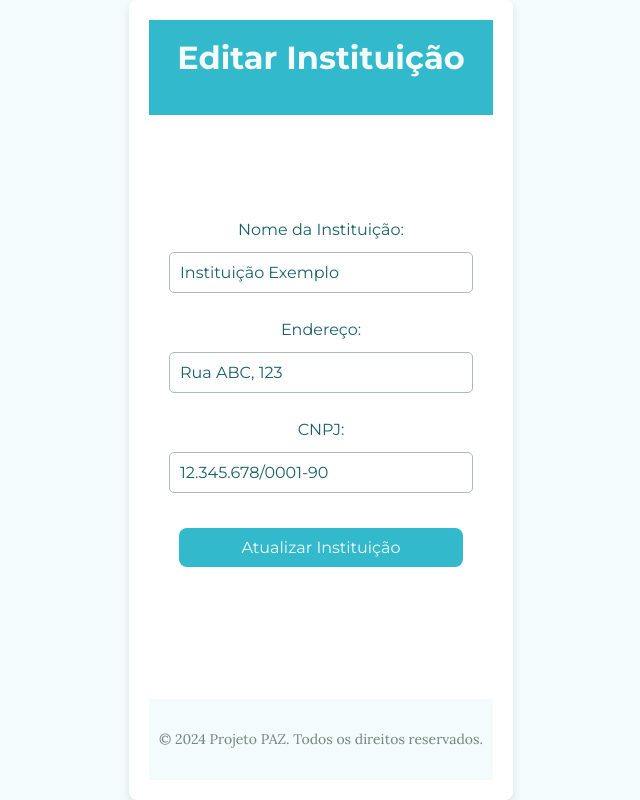
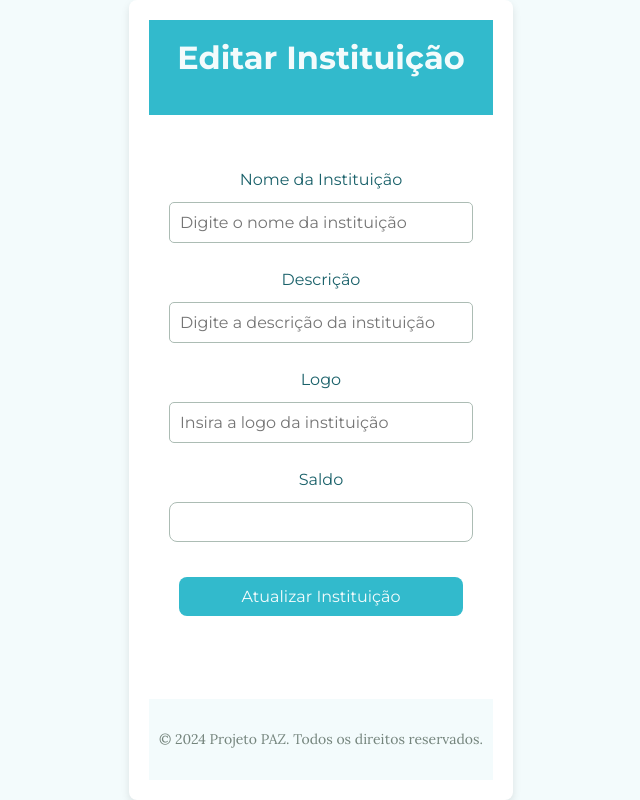
Before and after one commit to nasc2005/Projeto_Paz, a React (Vite) app in the folder Front-end/Teste React/projeto teste/: page /editar-instituicao/1 in a window 1280 px wide. Shown: the whole page, without its empty margins (319-959 px from the left). Built offline with nearby package versions, Linux system fonts and the light colour scheme; no server answers.

Commit message:
crud instituicao e ajustes em nomes de labels

```diff
--- a/Front-end/Teste React/projeto teste/src/pages/adcionar-produto.jsx
+++ b/Front-end/Teste React/projeto teste/src/pages/adcionar-produto.jsx
@@ -115,7 +115,7 @@ function AdicionarProduto() {
           <input
             type="number"
             id="valor_custo"
-            name="custo"
+            name="valor_custo"
             value={produto.valor_custo}
             onChange={handleInputChange}
             required
@@ -131,11 +131,11 @@ function AdicionarProduto() {
             required
           />
 
-          <label htmlFor="quantidade">Quantidade:</label>
+          <label htmlFor="estoque">Quantidade:</label>
           <input
             type="number"
             id="estoque"
-            name="quantidade"
+            name="estoque"
             value={produto.estoque}
             onChange={handleInputChange}
             required
--- a/Front-end/Teste React/projeto teste/src/pages/cadastroInstituicao.jsx
+++ b/Front-end/Teste React/projeto teste/src/pages/cadastroInstituicao.jsx
@@ -1,34 +1,65 @@
 // src/pages/CadastroInstituicao.jsx
 import React, { useState } from 'react';
+import Swal from 'sweetalert2'; // Adicionando SweetAlert2 para notificações
+import { useNavigate } from 'react-router-dom'; // Importando useNavigate para navegação
 import '../styles/cadastroInstituicao.css';
+import { postInstituicao } from '../services/api-instituicoes';
 
 function CadastroInstituicao() {
   // Estado para armazenar os dados do formulário
-  const [formData, setFormData] = useState({
-    name: '',
-    email: '',
-    cnpj: '',
-    phone: '',
-    address: ''
+  const [instituicao, setInstituicao] = useState({
+    nome: '',
+    descricao: '',
+    logo: '',
+    saldo: ''
   });
+
+  const navigate = useNavigate(); // Hook de navegação
 
   // Função para lidar com mudanças nos campos do formulário
   const handleInputChange = (e) => {
-    const { id, value } = e.target;
-    setFormData({
-      ...formData,
-      [id]: value
-    });
+    const { name, value } = e.target;
+    setInstituicao({ ...instituicao, [name]: value });
+  };
+
+  // Função para adicionar uma nova instituição
+  const addInstituicao = async () => {
+    const novaInstituicao = {
+      nome: instituicao.nome,
+      descricao: instituicao.descricao,
+      logo: instituicao.logo,
+      saldo: instituicao.saldo
+    };
+
+    try {
+      await postInstituicao(novaInstituicao);
+      Swal.fire({
+        title: 'Instituições Cadastrada!',
+        text: 'A instituição foi cadastrada com sucesso.',
+        icon: 'success',
+        confirmButtonText: 'OK'
+      }).then(() => {
+        // Redirecionar para a página de cadastrar admin
+        navigate('/cadastrar-adm');
+      });
+
+      // Resetar o formulário após o envio (opcional)
+      setInstituicao({ nome: '', descricao: '', logo: '', saldo: '' });
+    } catch (error) {
+      console.error("Erro ao cadastrar instituição:", error);
+      Swal.fire({
+        title: 'Erro!',
+        text: 'Não foi possível cadastrar a instituição.',
+        icon: 'error',
+        confirmButtonText: 'OK'
+      });
+    }
   };
 
   // Função para lidar com o envio do formulário
   const handleSubmit = (e) => {
-    e.preventDefault(); // Evita o comportamento padrão do envio do formulário
-
-    // Aqui você pode adicionar a lógica de envio para o backend ou API
-
-    // Após o envio, redireciona para a página de cadastro de ADM
-    window.location.href = '/cadastro-adm'; // Supondo que a página de cadastro de ADM seja uma rota
+    e.preventDefault();
+    addInstituicao(); // Chama a função para salvar os dados
   };
 
   return (
@@ -40,52 +71,45 @@ function CadastroInstituicao() {
       <div className="form-box">
         <h2>Insira os dados da Instituição</h2>
         <form onSubmit={handleSubmit}>
-          <label htmlFor="institution-name">Nome da Instituição</label>
+          <label htmlFor="nome">Nome da Instituição</label>
           <input
             type="text"
-            id="name"
+            id="nome"
+            name="nome"
             placeholder="Digite o nome da instituição"
-            value={formData.name}
+            value={instituicao.nome}
             onChange={handleInputChange}
             required
           />
 
-          <label htmlFor="institution-email">E-mail</label>
+          <label htmlFor="descricao">Descrição</label>
           <input
-            type="email"
-            id="email"
-            placeholder="Digite o e-mail"
-            value={formData.email}
+            type="text"
+            id="descricao"
+            name="descricao"
+            placeholder="Digite a descrição da instituição"
+            value={instituicao.descricao}
             onChange={handleInputChange}
             required
           />
 
-          <label htmlFor="institution-cnpj">CNPJ</label>
+          <label htmlFor="logo">Logo</label>
           <input
             type="text"
-            id="cnpj"
-            placeholder="Digite o CNPJ"
-            value={formData.cnpj}
+            id="logo"
+            name="logo"
+            placeholder="Insira a logo da instituição"
+            value={instituicao.logo}
             onChange={handleInputChange}
             required
           />
 
-          <label htmlFor="institution-phone">Telefone</label>
+          <label htmlFor="saldo">Saldo</label>
           <input
-            type="tel"
-            id="phone"
-            placeholder="Digite o telefone"
-            value={formData.phone}
-            onChange={handleInputChange}
-            required
-          />
-
-          <label htmlFor="institution-address">Endereço</label>
-          <input
-            type="text"
-            id="address"
-            placeholder="Digite o endereço"
-            value={formData.address}
+            type="number"
+            id="saldo"
+            name="saldo"
+            value={instituicao.saldo}
             onChange={handleInputChange}
             required
           />
--- a/Front-end/Teste React/projeto teste/src/pages/editar-instituicao.jsx
+++ b/Front-end/Teste React/projeto teste/src/pages/editar-instituicao.jsx
@@ -1,57 +1,65 @@
 // src/pages/EditarInstituicao.jsx
-import React, { useState } from 'react';
+import React, { useState, useEffect } from 'react';
 import Swal from 'sweetalert2'; // Para notificações
+import { useNavigate, useParams } from 'react-router-dom';
 import '../styles/editar-instituicao.css';
+import { readInstituicaoById, putInstituicao } from '../services/api-instituicoes';
 
 function EditarInstituicao() {
-  // Estado inicial com valores preenchidos
+  const { id } = useParams(); // Obter o `id` da URL
+  const navigate = useNavigate();
+
+  // Estado para armazenar os dados do formulário
   const [instituicao, setInstituicao] = useState({
-    nome: 'Instituição Exemplo',
-    endereco: 'Rua ABC, 123',
-    cnpj: '12.345.678/0001-90',
+    id_instituicao: id,
+    nome: '',
+    descricao: '',
+    logo: '',
+    saldo: ''
   });
 
-  const [loading, setLoading] = useState(false); // Controle de estado para carregamento
-  const [formValid, setFormValid] = useState(true); // Controle de validade do formulário
+  const [isLoading, setIsLoading] = useState(false);
 
-  // Função para lidar com as mudanças nos campos de entrada
+  // Função para buscar os dados da instituição com base no `id`
+  useEffect(() => {
+    async function fetchInstituicao() {
+      try {
+        const instituicao = await readInstituicaoById(id); // Busca os dados usando o `id`
+        setInstituicao(instituicao); // Preenche o estado com os dados recebidos
+      } catch (error) {
+        console.error("Erro ao buscar o instituicao:", error);
+      }
+    }
+    fetchInstituicao();
+  }, [id]);
+
+  if (isLoading) return <div>Carregando...</div>; // Exibe "Carregando" enquanto busca dados
+
+
+  // Função para lidar com mudanças nos campos de entrada
   const handleInputChange = (e) => {
     const { name, value } = e.target;
     setInstituicao({ ...instituicao, [name]: value });
   };
 
-  // Função para validar o formulário
-  const validateForm = () => {
-    // Simples validação de CNPJ e campos obrigatórios
-    const isValid = instituicao.nome && instituicao.endereco && instituicao.cnpj;
-    setFormValid(isValid);
-    return isValid;
-  };
-
-  // Função para lidar com o envio do formulário
+  // Função para atualizar a instituição
   const handleSubmit = async (e) => {
     e.preventDefault();
-    if (!validateForm()) {
-      // Se o formulário não for válido, não enviamos
-      return;
+    setIsLoading(true);
+
+    try {
+      await putInstituicao(instituicao); // Atualiza os dados do instituicao
+      Swal.fire({
+        title: 'Instituição Atualizada!',
+        text: 'As informações da instituição foram atualizadas com sucesso.',
+        icon: 'success',
+        confirmButtonText: 'OK'
+      }).then(() => navigate('/visualizar-estatisticas'));
+    } catch (error) {
+      console.error("Erro ao atualizar a instituição:", error);
+    } finally {
+      setIsLoading(false);
     }
-
-    setLoading(true); // Inicia o carregamento
-
-    // Simulação de requisição para atualizar os dados
-    setTimeout(() => {
-      console.log('Instituição atualizada:', instituicao);
-
-      // Exibir notificação de sucesso
-      Swal.fire({
-        title: 'Sucesso!',
-        text: 'A instituição foi atualizada com sucesso.',
-        icon: 'success',
-        confirmButtonText: 'OK',
-      });
-
-      setLoading(false); // Finaliza o carregamento
-    }, 2000); // Simulação de 2 segundos para a requisição (substitua pela lógica real)
   };
 
   return (
@@ -62,42 +70,51 @@ function EditarInstituicao() {
 
       <div className="institution-form">
         <form onSubmit={handleSubmit}>
-          <label htmlFor="nome">Nome da Instituição:</label>
+        <label htmlFor="nome">Nome da Instituição</label>
           <input
             type="text"
             id="nome"
             name="nome"
+            placeholder="Digite o nome da instituição"
             value={instituicao.nome}
             onChange={handleInputChange}
             required
           />
 
-          <label htmlFor="endereco">Endereço:</label>
+          <label htmlFor="descricao">Descrição</label>
           <input
             type="text"
-            id="endereco"
-            name="endereco"
-            value={instituicao.endereco}
+            id="descricao"
+            name="descricao"
+            placeholder="Digite a descrição da instituição"
+            value={instituicao.descricao}
             onChange={handleInputChange}
             required
           />
 
-          <label htmlFor="cnpj">CNPJ:</label>
+          <label htmlFor="logo">Logo</label>
           <input
             type="text"
-            id="cnpj"
-            name="cnpj"
-            value={instituicao.cnpj}
+            id="logo"
+            name="logo"
+            placeholder="Insira a logo da instituição"
+            value={instituicao.logo}
             onChange={handleInputChange}
             required
           />
 
-          <button
-            type="submit"
-            className="btn-submit"
-            disabled={loading || !formValid} // Desabilitar o botão enquanto o formulário está sendo salvo ou inválido
-          >
-            {loading ? 'Salvando...' : 'Atualizar Instituição'}
+          <label htmlFor="saldo">Saldo</label>
+          <input
+            type="number"
+            id="saldo"
+            name="saldo"
+            value={instituicao.saldo}
+            onChange={handleInputChange}
+            required
+          />
+
+          <button type="submit" className="btn-submit" disabled={isLoading}>
+            {isLoading ? 'Atualizando...' : 'Atualizar Instituição'}
           </button>
         </form>
       </div>
--- a/Front-end/Teste React/projeto teste/src/pages/editar-produto.jsx
+++ b/Front-end/Teste React/projeto teste/src/pages/editar-produto.jsx
@@ -146,7 +146,7 @@ function EditarProduto() {
           <input
             type="number"
             id="valor_custo"
-            name="custo"
+            name="valor_custo"
             value={produto.valor_custo}
             onChange={handleInputChange}
             required
@@ -162,11 +162,11 @@ function EditarProduto() {
             required
           />
 
-          <label htmlFor="quantidade">Quantidade:</label>
+          <label htmlFor="estoque">Quantidade:</label>
           <input
             type="number"
             id="estoque"
-            name="quantidade"
+            name="estoque"
             value={produto.estoque}
             onChange={handleInputChange}
             required
--- a/Front-end/Teste React/projeto teste/src/services/api-metas.js
+++ b/Front-end/Teste React/projeto teste/src/services/api-metas.js
@@ -32,7 +32,7 @@ export async function putMeta(data) {
 
 // Função para deletar uma meta
 export async function deleteMeta(id) {
-    await api.delete(`/metas/${id}`);
+    await api.delete(`/meta?id=${id}`);
 
 }
 
```
Also changed, not shown: Front-end/Teste React/projeto teste/src/services/api-instituicoes.js (+13 -1 lines).
